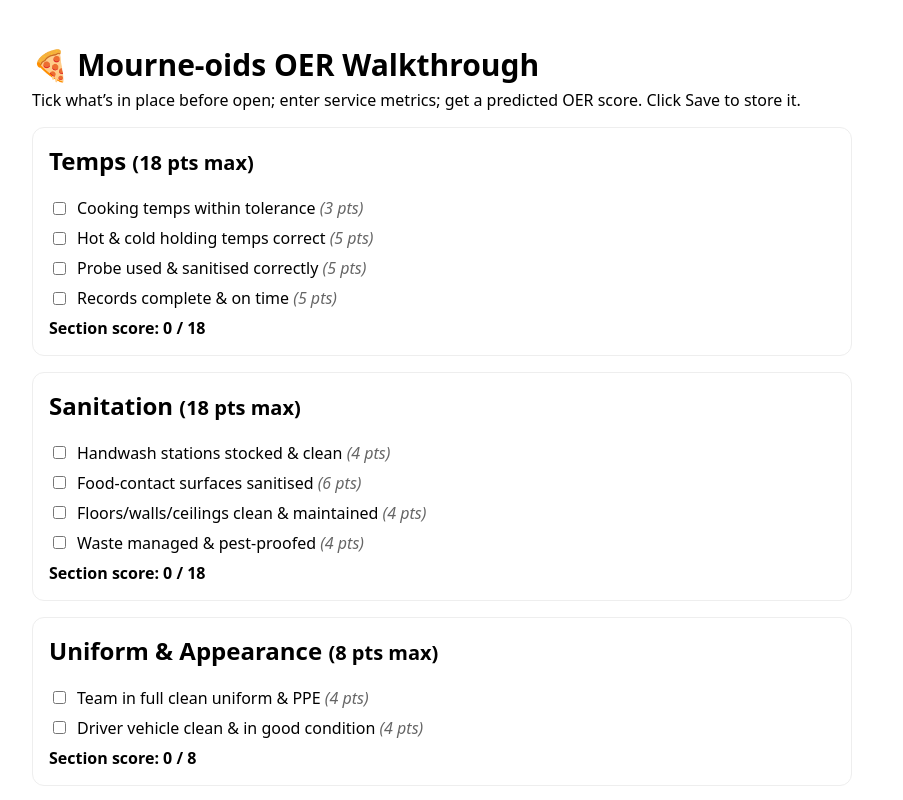
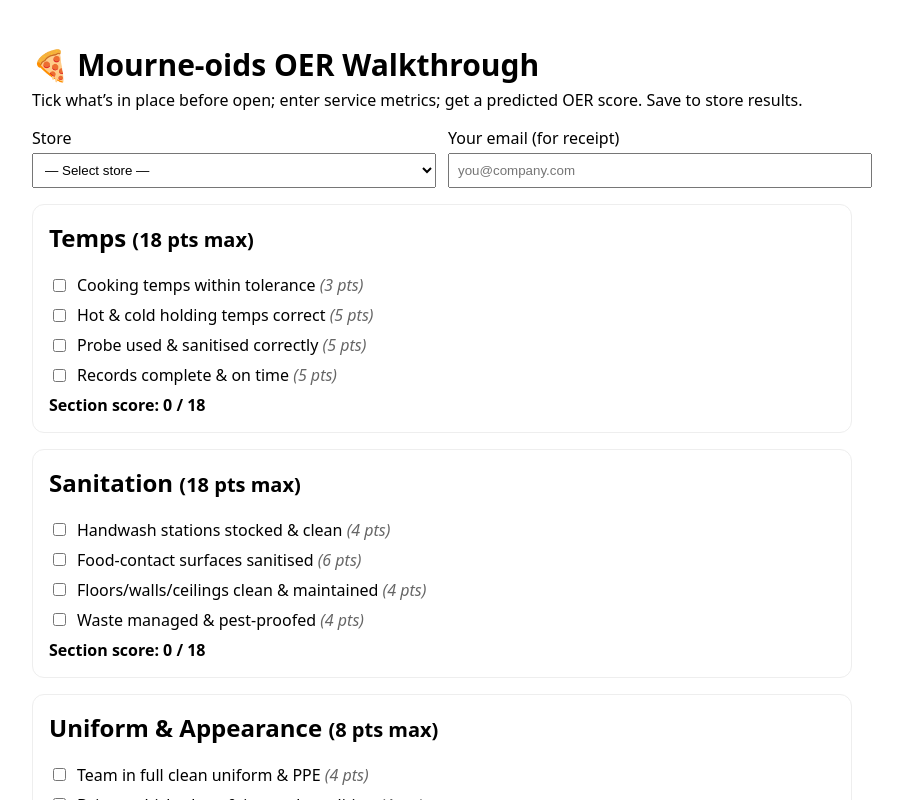
Before and after one commit to dmmh2025/mourne-oids-oer-walkthrough, a Next.js app: page /walkthrough in a window 1280 px wide. Shown: the top 800 px of the page, without its empty margins (198-1101 px from the left). Built offline with nearby package versions, Linux system fonts and the light colour scheme.

Commit message:
Update page.tsx

```diff
--- a/app/walkthrough/page.tsx
+++ b/app/walkthrough/page.tsx
@@ -1,40 +1,74 @@
 "use client";
 import * as React from "react";
 
-// ---- Simple, no-backend MVP ----
+/**
+ * Mourne-oids OER Walkthrough (with Store + Email + Save)
+ * - Sections total = 75 pts (capped per section)
+ * - Service points = 25 pts (ADT, Extreme Lates %, SBR %)
+ * - Predicted OER = 75 + 25 = 100
+ * - Includes Store + Email fields; POSTs to /api/submit
+ */
+
 type Item = { id: string; label: string; points: number };
 type Section = { id: string; title: string; max: number; items: Item[] };
 
 const SECTIONS: Section[] = [
-  { id: "temps", title: "Temps", max: 18, items: [
+  {
+    id: "temps",
+    title: "Temps",
+    max: 18,
+    items: [
       { id: "cooking_temps_ok", label: "Cooking temps within tolerance", points: 3 },
       { id: "holding_temps_ok", label: "Hot & cold holding temps correct", points: 5 },
       { id: "probe_in_use", label: "Probe used & sanitised correctly", points: 5 },
       { id: "records_up_to_date", label: "Records complete & on time", points: 5 },
-  ]},
-  { id: "sanitation", title: "Sanitation", max: 18, items: [
+    ],
+  },
+  {
+    id: "sanitation",
+    title: "Sanitation",
+    max: 18,
+    items: [
       { id: "handwash_stations", label: "Handwash stations stocked & clean", points: 4 },
       { id: "food_contact_surfaces", label: "Food-contact surfaces sanitised", points: 6 },
       { id: "floors_walls_ceiling", label: "Floors/walls/ceilings clean & maintained", points: 4 },
       { id: "waste_management", label: "Waste managed & pest-proofed", points: 4 },
-  ]},
-  { id: "uniform", title: "Uniform & Appearance", max: 8, items: [
+    ],
+  },
+  {
+    id: "uniform",
+    title: "Uniform & Appearance",
+    max: 8,
+    items: [
       { id: "team_uniform_ok", label: "Team in full clean uniform & PPE", points: 4 },
       { id: "driver_vehicle_ok", label: "Driver vehicle clean & in good condition", points: 4 },
-  ]},
-  { id: "great_remake", title: "Great/Remake Controls", max: 16, items: [
+    ],
+  },
+  {
+    id: "great_remake",
+    title: "Great/Remake Controls",
+    max: 16,
+    items: [
       { id: "breaded_sides_ok", label: "Breaded sides process followed", points: 4 },
       { id: "make_line_portioning", label: "Correct portioning on make-line", points: 6 },
       { id: "cut_cam_quality", label: "Cut-cam quality within spec (docking/topping)", points: 6 },
-  ]},
-  { id: "prp", title: "PRP (Pre-Req Programs)", max: 15, items: [
+    ],
+  },
+  {
+    id: "prp",
+    title: "PRP (Pre-Req Programs)",
+    max: 15,
+    items: [
       { id: "prp_sides", label: "PRP complete incl. sides checks", points: 5 },
       { id: "allergen_control", label: "Allergen control in place (posters, process)", points: 5 },
       { id: "stock_rotation", label: "FIFO/rotation/date labels correct", points: 5 },
-  ]},
+    ],
+  },
 ];
 
+// --- Service Points (OER spec ~ 25 total) ---
 function scoreService(adtMin: number | "", extremeLatePct: number | "", sbrPct: number | "") {
+  // ADT: up to 15 points
   let adtPts = 0;
   if (adtMin !== "" && typeof adtMin === "number") {
     if (adtMin <= 23) adtPts = 15;
@@ -42,41 +76,68 @@ function scoreService(adtMin: number | "", extremeLatePct: number | "", sbrPct:
     else if (adtMin <= 25) adtPts = 11;
     else if (adtMin <= 27) adtPts = 8;
     else if (adtMin <= 30) adtPts = 5;
+    else adtPts = 0;
   }
+
+  // Extreme lates: <= 1.5% = 5 points
   let xlatePts = 0;
   if (extremeLatePct !== "" && typeof extremeLatePct === "number") {
     if (extremeLatePct <= 1.5) xlatePts = 5;
     else if (extremeLatePct <= 3) xlatePts = 3;
+    else xlatePts = 0;
   }
+
+  // SBR: >= 75% = 5 points
   let sbrPts = 0;
   if (sbrPct !== "" && typeof sbrPct === "number") {
     if (sbrPct >= 85) sbrPts = 5;
     else if (sbrPct >= 75) sbrPts = 4;
     else if (sbrPct >= 65) sbrPts = 2;
+    else sbrPts = 0;
   }
+
   return { adtPts, xlatePts, sbrPts, total: adtPts + xlatePts + sbrPts };
 }
 
 export default function WalkthroughPage() {
+  // NEW: store + email
+  const [store, setStore] = React.useState("");
+  const [email, setEmail] = React.useState("");
+
+  // Checklist + service inputs
   const [checked, setChecked] = React.useState<Record<string, boolean>>({});
   const [adt, setAdt] = React.useState<number | "">("");
   const [extLate, setExtLate] = React.useState<number | "">("");
   const [sbr, setSbr] = React.useState<number | "">("");
+
+  // Save status
   const [saving, setSaving] = React.useState(false);
-  const [result, setResult] = React.useState<{ok?: boolean; id?: string; error?: string}>({});
+  const [result, setResult] = React.useState<{ ok?: boolean; id?: string; error?: string }>({});
 
+  // Scoring
   const sectionScores = SECTIONS.map((sec) => {
     const raw = sec.items.reduce((sum, it) => sum + (checked[it.id] ? it.points : 0), 0);
     return { id: sec.id, title: sec.title, raw, max: sec.max, capped: Math.min(raw, sec.max) };
   });
-  const walkthroughTotal = sectionScores.reduce((sum, s) => sum + s.capped, 0);
-  const service = scoreService(adt, extLate, sbr);
-  const predicted = walkthroughTotal + service.total;
+  const walkthroughTotal = sectionScores.reduce((sum, s) => sum + s.capped, 0); // out of 75
+  const service = scoreService(adt, extLate, sbr); // out of 25
+  const predicted = walkthroughTotal + service.total; // out of 100
 
   async function handleSave() {
     try {
       setSaving(true);
       setResult({});
+
+      // simple validation
+      if (!store) {
+        setResult({ error: "Please choose a store." });
+        return;
+      }
+      if (email && !/^\S+@\S+\.\S+$/.test(email)) {
+        setResult({ error: "Please enter a valid email or leave it blank." });
+        return;
+      }
+
       const res = await fetch("/api/submit", {
         method: "POST",
         headers: { "Content-Type": "application/json" },
@@ -88,13 +149,17 @@ export default function WalkthroughPage() {
           sbr,
           service_total: service.total,
           predicted,
-          store: null,
-          user_email: null,
+          store,
+          user_email: email || null,
         }),
       });
       const data = await res.json();
       if (!res.ok) throw new Error(data?.error || "Failed to save");
       setResult({ ok: true, id: data.id });
+
+      // (Optional) reset checkboxes but keep store/email
+      // setChecked({});
+      // setAdt(""); setExtLate(""); setSbr("");
     } catch (e: any) {
       setResult({ error: e.message || "Error" });
     } finally {
@@ -105,11 +170,42 @@ export default function WalkthroughPage() {
   return (
     <div style={{ maxWidth: 820, margin: "0 auto" }}>
       <h1 style={{ fontSize: 30, marginBottom: 4 }}>🍕 Mourne-oids OER Walkthrough</h1>
-      <p style={{ marginTop: 0 }}>Tick what’s in place before open; enter service metrics; get a predicted OER score. Click Save to store it.</p>
+      <p style={{ marginTop: 0 }}>
+        Tick what’s in place before open; enter service metrics; get a predicted OER score. Save to store results.
+      </p>
+
+      {/* NEW: Store + Email */}
+      <div style={{ display: "grid", gridTemplateColumns: "1fr 1fr", gap: 12, margin: "16px 0" }}>
+        <div>
+          <label>Store</label>
+          <select
+            value={store}
+            onChange={(e) => setStore(e.target.value)}
+            style={{ width: "100%", padding: 8, marginTop: 4 }}
+          >
+            <option value="">— Select store —</option>
+            <option value="Downpatrick">Downpatrick</option>
+            <option value="Kilkeel">Kilkeel</option>
+            <option value="Newcastle">Newcastle</option>
+          </select>
+        </div>
+        <div>
+          <label>Your email (for receipt)</label>
+          <input
+            type="email"
+            placeholder="you@company.com"
+            value={email}
+            onChange={(e) => setEmail(e.target.value)}
+            style={{ width: "100%", padding: 8, marginTop: 4 }}
+          />
+        </div>
+      </div>
 
       {SECTIONS.map((sec) => (
         <div key={sec.id} style={{ border: "1px solid #eee", borderRadius: 12, padding: 16, margin: "16px 0" }}>
-          <h2 style={{ marginTop: 0 }}>{sec.title} <small>({sec.max} pts max)</small></h2>
+          <h2 style={{ marginTop: 0 }}>
+            {sec.title} <small>({sec.max} pts max)</small>
+          </h2>
           {sec.items.map((it) => (
             <label key={it.id} style={{ display: "flex", alignItems: "center", gap: 8, margin: "8px 0" }}>
               <input
@@ -117,7 +213,9 @@ export default function WalkthroughPage() {
                 checked={!!checked[it.id]}
                 onChange={(e) => setChecked((c) => ({ ...c, [it.id]: e.target.checked }))}
               />
-              <span>{it.label} <em style={{ opacity: 0.6 }}>({it.points} pts)</em></span>
+              <span>
+                {it.label} <em style={{ opacity: 0.6 }}>({it.points} pts)</em>
+              </span>
             </label>
           ))}
           <div style={{ fontWeight: 600, marginTop: 8 }}>
@@ -131,23 +229,38 @@ export default function WalkthroughPage() {
         <div style={{ display: "grid", gridTemplateColumns: "1fr 1fr 1fr", gap: 12 }}>
           <div>
             <label>ADT (mins)</label>
-            <input type="number" step="0.1" placeholder="e.g. 24.0" value={adt}
-                   onChange={(e) => setAdt(e.target.value === "" ? "" : Number(e.target.value))}
-                   style={{ width: "100%", padding: 8, marginTop: 4 }} />
+            <input
+              type="number"
+              step="0.1"
+              placeholder="e.g. 24.0"
+              value={adt}
+              onChange={(e) => setAdt(e.target.value === "" ? "" : Number(e.target.value))}
+              style={{ width: "100%", padding: 8, marginTop: 4 }}
+            />
             <div style={{ fontSize: 12, opacity: 0.7 }}>≤25 = up to 15 pts</div>
           </div>
           <div>
             <label>Extreme Lates %</label>
-            <input type="number" step="0.1" placeholder="e.g. 1.2" value={extLate}
-                   onChange={(e) => setExtLate(e.target.value === "" ? "" : Number(e.target.value))}
-                   style={{ width: "100%", padding: 8, marginTop: 4 }} />
+            <input
+              type="number"
+              step="0.1"
+              placeholder="e.g. 1.2"
+              value={extLate}
+              onChange={(e) => setExtLate(e.target.value === "" ? "" : Number(e.target.value))}
+              style={{ width: "100%", padding: 8, marginTop: 4 }}
+            />
             <div style={{ fontSize: 12, opacity: 0.7 }}>≤1.5% = 5 pts</div>
           </div>
           <div>
             <label>Single Bag Runs %</label>
-            <input type="number" step="0.1" placeholder="e.g. 78" value={sbr}
-                   onChange={(e) => setSbr(e.target.value === "" ? "" : Number(e.target.value))}
-                   style={{ width: "100%", padding: 8, marginTop: 4 }} />
+            <input
+              type="number"
+              step="0.1"
+              placeholder="e.g. 78"
+              value={sbr}
+              onChange={(e) => setSbr(e.target.value === "" ? "" : Number(e.target.value))}
+              style={{ width: "100%", padding: 8, marginTop: 4 }}
+            />
             <div style={{ fontSize: 12, opacity: 0.7 }}>≥75% = 5 pts</div>
           </div>
         </div>
@@ -159,12 +272,19 @@ export default function WalkthroughPage() {
       </div>
 
       <div style={{ background: "#f8f8f8", borderRadius: 12, padding: 16 }}>
-        <div><strong>Walkthrough total:</strong> {walkthroughTotal} / 75</div>
-        <div><strong>Predicted OER:</strong> {predicted} / 100</div>
+        <div>
+          <strong>Walkthrough total:</strong> {walkthroughTotal} / 75
+        </div>
+        <div>
+          <strong>Predicted OER:</strong> {predicted} / 100
+        </div>
       </div>
 
-      <button onClick={handleSave} disabled={saving}
-              style={{ marginTop: 12, padding: "10px 16px", borderRadius: 8, border: "1px solid #ddd", cursor: "pointer" }}>
+      <button
+        onClick={handleSave}
+        disabled={saving}
+        style={{ marginTop: 12, padding: "10px 16px", borderRadius: 8, border: "1px solid #ddd", cursor: "pointer" }}
+      >
         {saving ? "Saving…" : "Save to Supabase"}
       </button>
 
```
